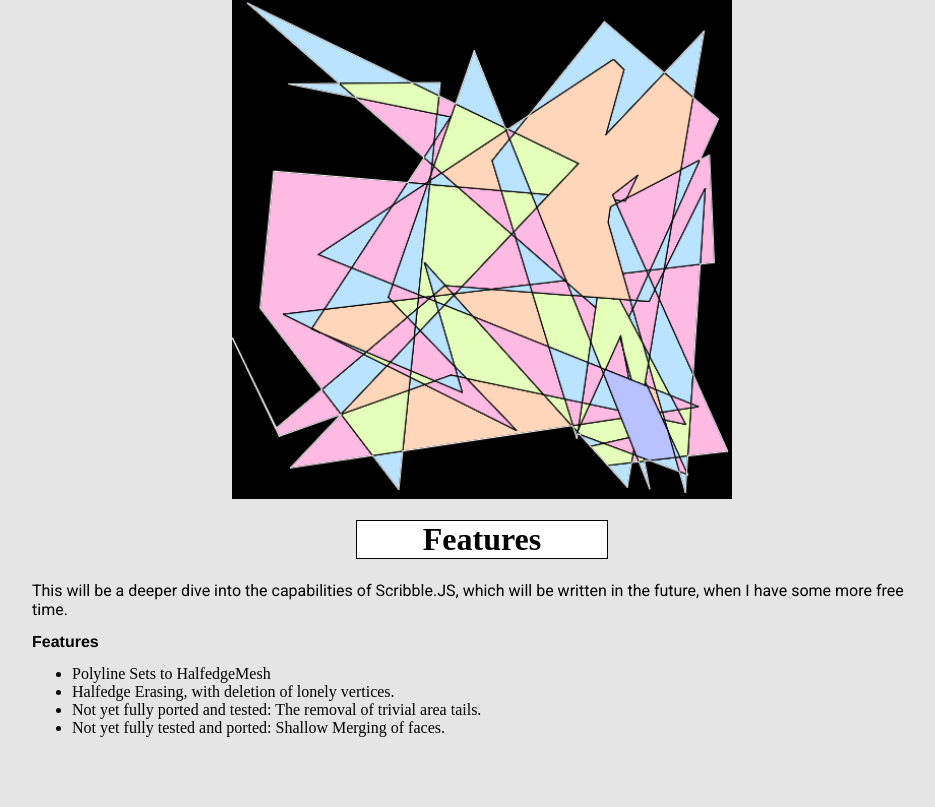
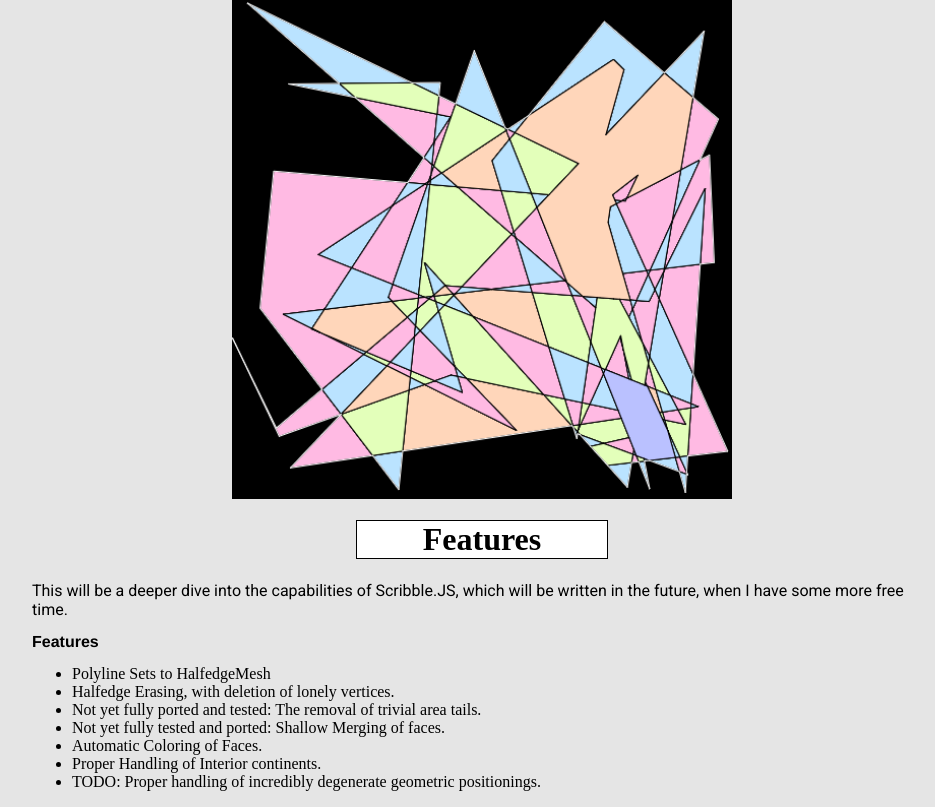
Before and after one commit to Bryce-Summers/ScribbleJS, a website: page index.html in a window 1280 px wide. Shown: the part 2751-3558 px from the top of the page, without its empty margins (158-1093 px from the left). Before the commit the page ends 3504 px from the top, so only its background shows below. Drawn offline with Linux system fonts and the light colour scheme.

Commit message:
Added a couple more features to the site.

```diff
--- a/index.html
+++ b/index.html
@@ -86,6 +86,9 @@ Running these commands fetches the Bryce Data Structures code.
 <li>Halfedge Erasing, with deletion of lonely vertices.</li>
 <li>Not yet fully ported and tested: The removal of trivial area tails. </li>
 <li>Not yet fully tested and ported: Shallow Merging of faces.</li>
+<li>Automatic Coloring of Faces.</li>
+<li>Proper Handling of Interior continents.</li>
+<li>TODO: Proper handling of incredibly degenerate geometric positionings. </li>
 </ul>
 
 </div> <!-- End of Content -->
```
